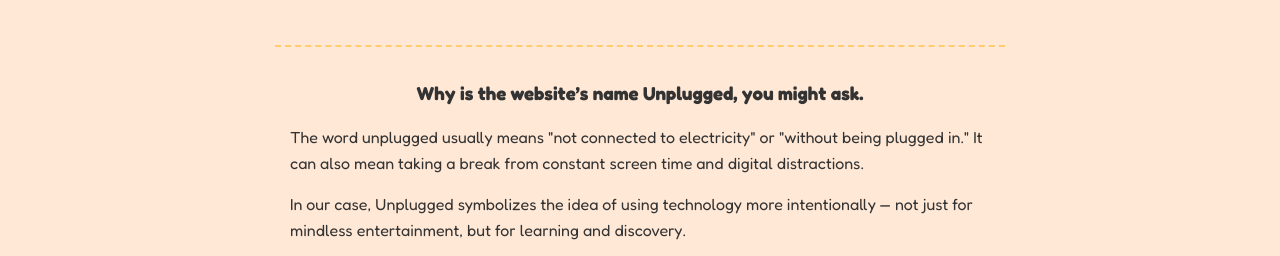
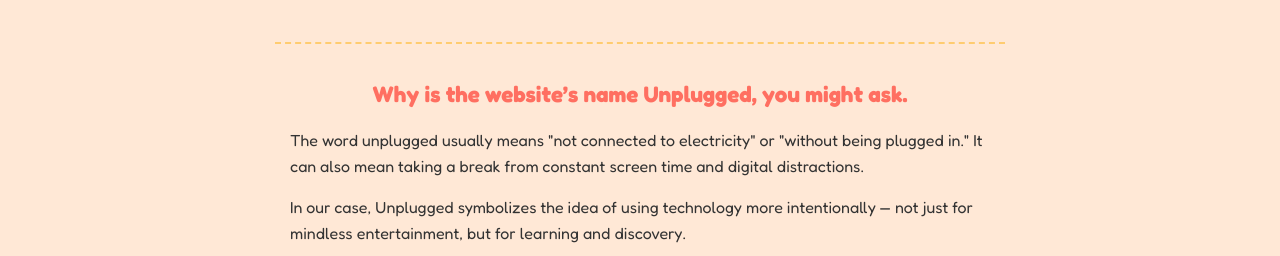
Before and after one commit to azkiasan/The-Unplugged, a plain HTML site: page index.html in a window 1280 px wide. Shown: the part 524-780 px from the top of the page. Drawn offline with Linux system fonts and the light colour scheme.

Commit message:
styles.css

```diff
--- a/styles.css
+++ b/styles.css
@@ -71,11 +71,20 @@ nav a:hover {
     margin-bottom: 1rem;
 }
 
-.hero p, .hero .highlight-intro {
+.hero p {
     text-align: left !important;
     max-width: 700px;
     margin: 0 auto 1rem auto;
     line-height: 1.6;
+}
+
+.hero .highlight-intro {
+    font-size: 1.4rem;
+    font-weight: bold;
+    color: #ff6f61;
+    text-align: center !important;
+    max-width: 700px;
+    margin: 0 auto 1rem auto;
 }
 
 .section-separator {
```
